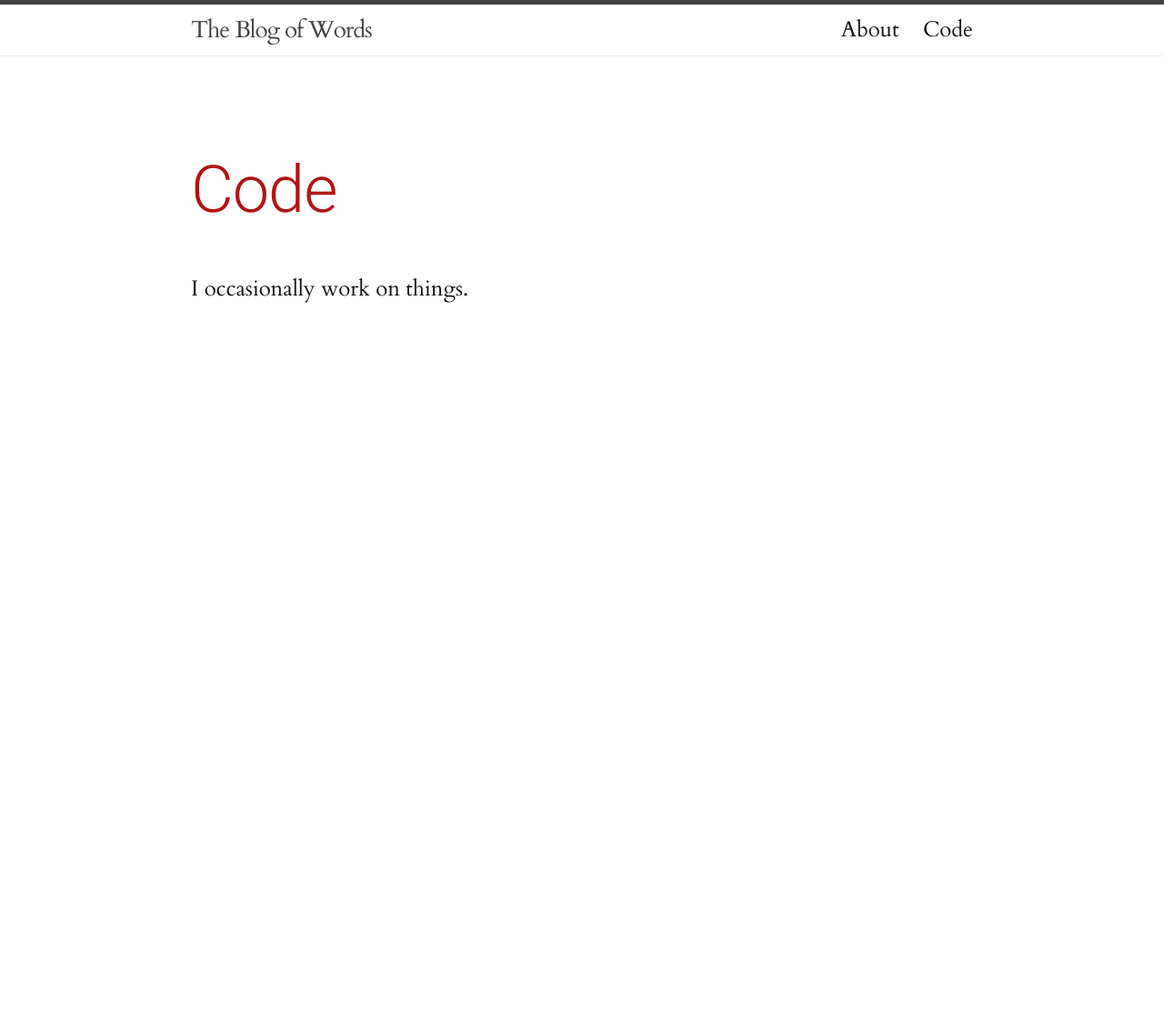
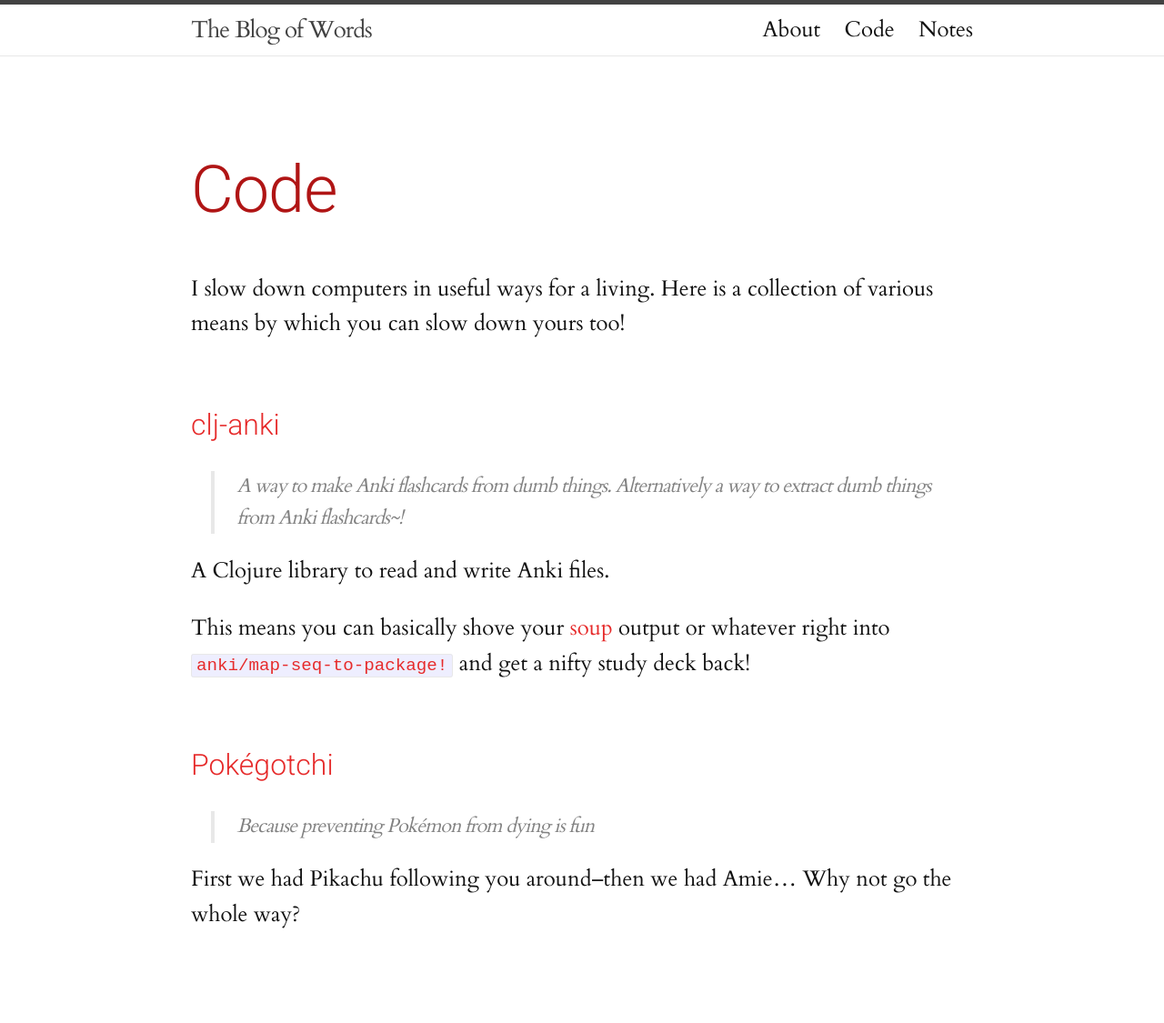
Before and after one commit to Crinklewott/diape.red, a Jekyll site: the page built from code.md, in a window 1280 px wide. Shown: the whole page at 91% size. Built offline with Jekyll 4.4.1, drawn with Linux system fonts in a browser that asks for light colours; before the commit the page ends 900 px from its top, so only the background shows below that.

Commit message:
Added some information into the Code and new Notes page

```diff
--- a/code.md
+++ b/code.md
@@ -4,4 +4,22 @@ title: Code
 permalink: /code/
 ---
 
-I occasionally work on things.
+I slow down computers in useful ways for a living. Here is a
+collection of various means by which you can slow down yours too!
+
+## [clj-anki](https://github.com/Archenoth/clj-anki)
+> A way to make Anki flashcards from dumb things. Alternatively a way
+> to extract dumb things from Anki flashcards~!
+
+A Clojure library to read and write Anki files.
+
+This means you can basically shove
+your [soup](https://github.com/mfornos/clojure-soup) output or
+whatever right into [`anki/map-seq-to-package!`](https://github.com/Archenoth/clj-anki/blob/master/doc/intro.md#writing) and get a nifty study
+deck back!
+
+## [Pokégotchi](https://github.com/Archenoth/Pokegotchi)
+> Because preventing Pokémon from dying is fun
+
+First we had Pikachu following you around--then we had Amie... Why not
+go the whole way?
```
Also changed, not shown: notes.md (added, +21 -0 lines).
